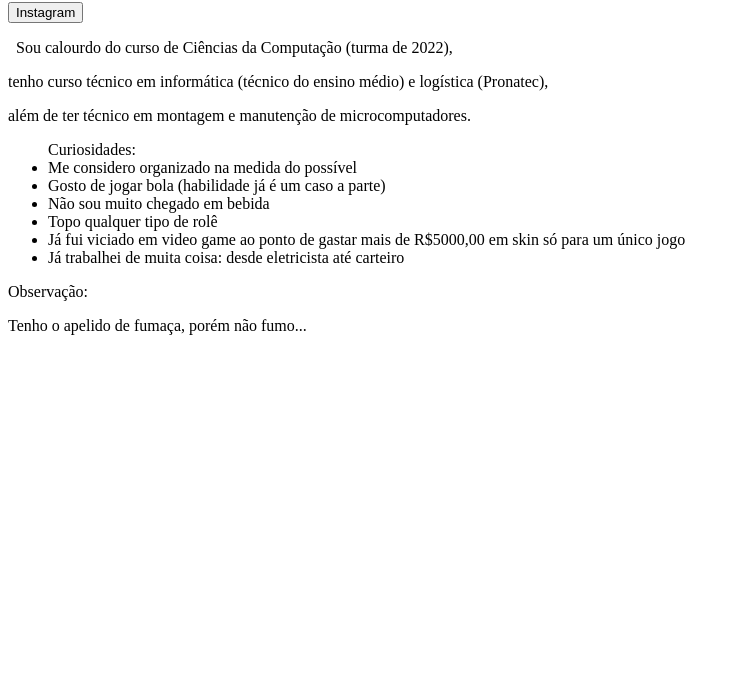
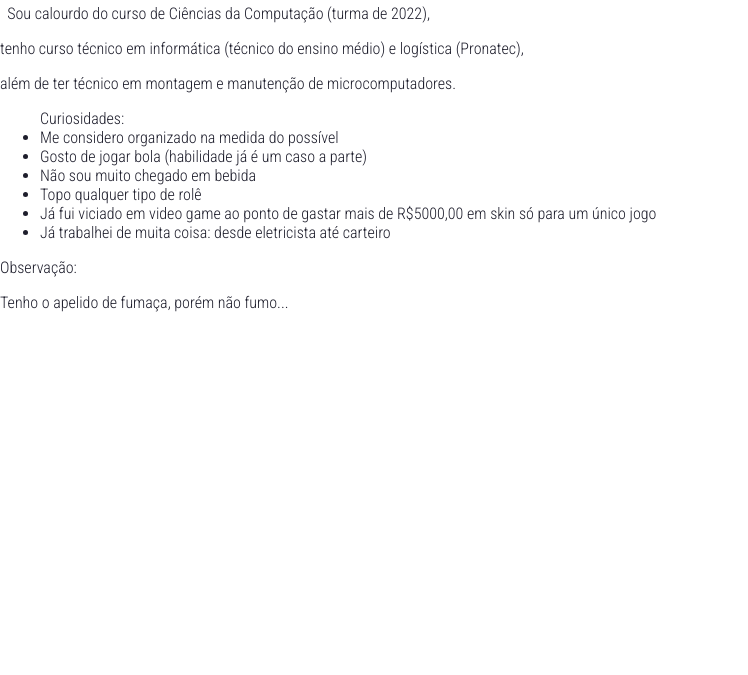
Before and after one commit to GustAmaral/Web-SobreMim-GustavoHenrique, a plain HTML site: page index.html in a window 1280 px wide. Shown: the part 125-800 px from the top of the page, without its empty margins (0-748 px from the left). Drawn offline with Linux system fonts and the light colour scheme.

Commit message:
Alteração da fonte

```diff
--- a/index.html
+++ b/index.html
@@ -9,18 +9,8 @@
 </head>
 <body>
     <header class="header-texto">
-        <div class="header">
-
-        </div>
         <h1>Gustavo Henrique</h1>
         <h2>Sobre mim</h2>
-        <div class="midias sociais">
-            <a href="a">
-                <button>
-                    Instagram
-                </button>
-            </a>
-        </div>
     </header>
     <main class="texto">
         <p> &nbsp; Sou calourdo do curso de Ciências da Computação (turma de 2022), </p>
--- a/style.css
+++ b/style.css
@@ -1,7 +1,12 @@
+ @import url('https://fonts.googleapis.com/css2?family=Roboto+Condensed:wght@300&display=swap');
+
+body{
+    margin: 0;
+    padding: 0;
+    font-family: 'Roboto Condensed', sans-serif;
+    color: #1e1e2c;
+}
+
 .header-texto{
     color: darkblue;
 }
-
-.texto{
-
-}
```
